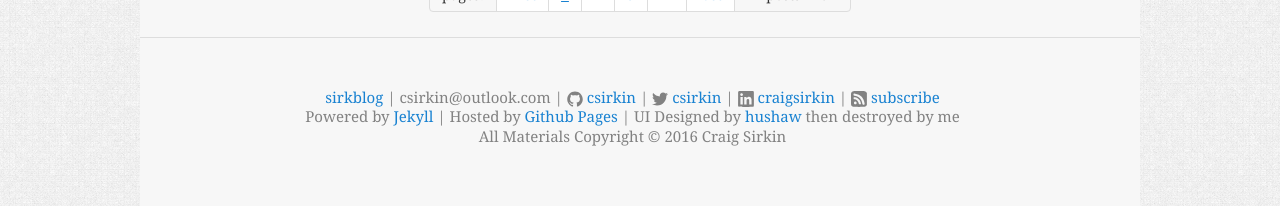
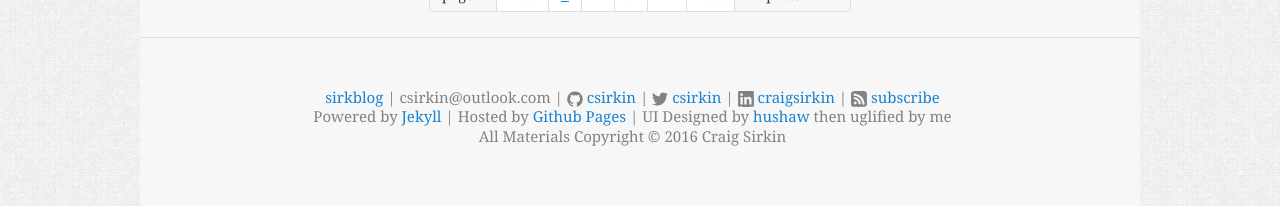
Before and after one commit to csirkin/csirkin.github.io, a Jekyll site: the page built from index.html, in a window 1280 px wide. Shown: the part 1558-1764 px from the top of the page. Built offline with Jekyll 4.4.1, drawn with Linux system fonts in a browser that asks for light colours; the list of posts is cut into pages by our own code.

Commit message:
Updated hushaws url

```diff
--- a/_includes/footer.html
+++ b/_includes/footer.html
@@ -43,7 +43,7 @@
 			 <p>
              Powered by <a href="https://github.com/mojombo/jekyll">Jekyll</a>
              | Hosted by <a href="http://pages.github.com">Github Pages</a>
-             | UI Designed by <a href="http://hushaw.github.io/about.html">hushaw</a> then destroyed by me
+             | UI Designed by <a href="http://jekyllthemes.org/themes/hushaw/">hushaw</a> then uglified by me
 			 <br>
 				All Materials Copyright © 2016 Craig Sirkin
          </span>
```
